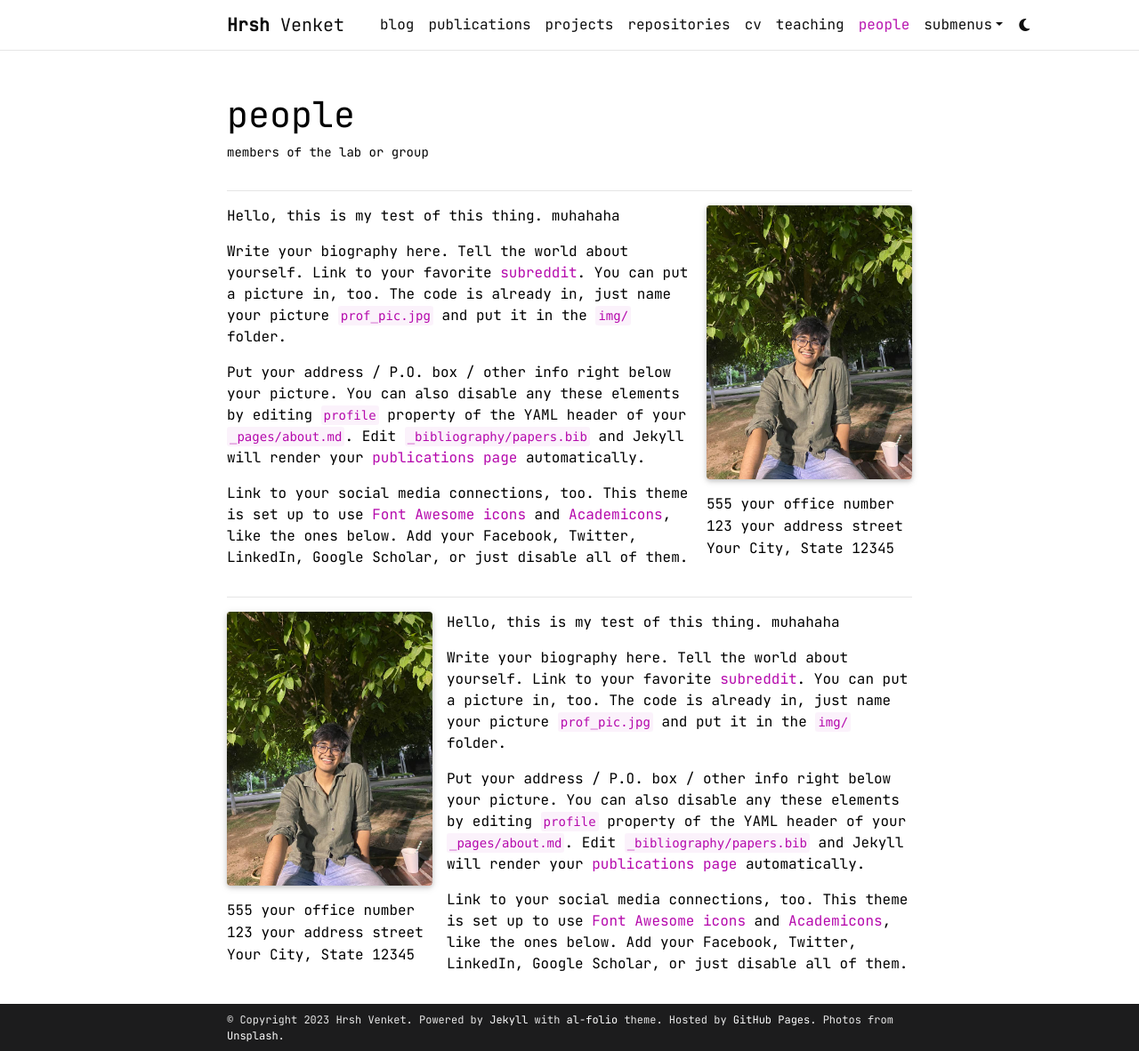
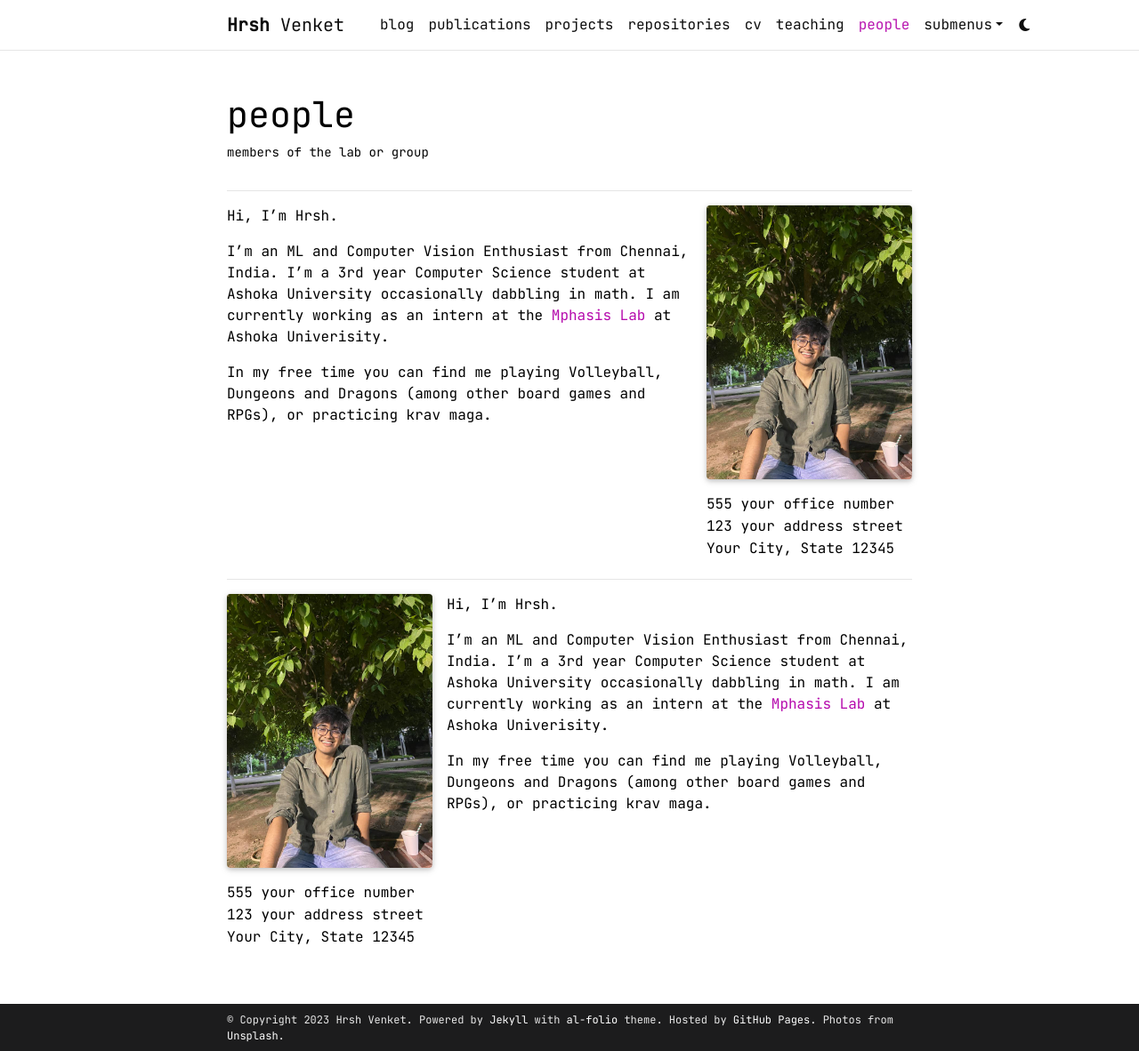
Before and after one commit to Hrsh-Venket/Hrsh-Venket.github.io, a Jekyll site: the page built from _pages/profiles.md, in a window 1280 px wide and 1182 px high. Shown: the whole window at 89% size. Built offline with Jekyll 4.4.1, drawn with Linux system fonts in a browser that asks for light colours; full-size pictures stand in for the smaller copies a plugin makes; comment, search, counter and statistics services are not loaded; a style sheet for code colours, icons or effects is not loaded.

Commit message:
modified:   _pages/about.md 	modified:   _pages/about_einstein.md

```diff
--- a/_pages/about_einstein.md
+++ b/_pages/about_einstein.md
@@ -1,7 +1,5 @@
-Hello, this is my test of this thing. muhahaha
+Hi, I'm Hrsh.
 
-Write your biography here. Tell the world about yourself. Link to your favorite [subreddit](http://reddit.com). You can put a picture in, too. The code is already in, just name your picture `prof_pic.jpg` and put it in the `img/` folder.
+I'm an ML and Computer Vision Enthusiast from Chennai, India. I'm a 3rd year Computer Science student at Ashoka University occasionally dabbling in math. I am currently working as an intern at the [Mphasis Lab](https://ml2ct.ashoka.edu.in/en/) at Ashoka Univerisity.
 
-Put your address / P.O. box / other info right below your picture. You can also disable any these elements by editing `profile` property of the YAML header of your `_pages/about.md`. Edit `_bibliography/papers.bib` and Jekyll will render your [publications page](/al-folio/publications/) automatically.
-
-Link to your social media connections, too. This theme is set up to use [Font Awesome icons](https://fontawesome.com/) and [Academicons](https://jpswalsh.github.io/academicons/), like the ones below. Add your Facebook, Twitter, LinkedIn, Google Scholar, or just disable all of them.
+In my free time you can find me playing Volleyball, Dungeons and Dragons (among other board games and RPGs), or practicing krav maga.
```
Also changed, not shown: _pages/about.md (+1 -1 lines).
